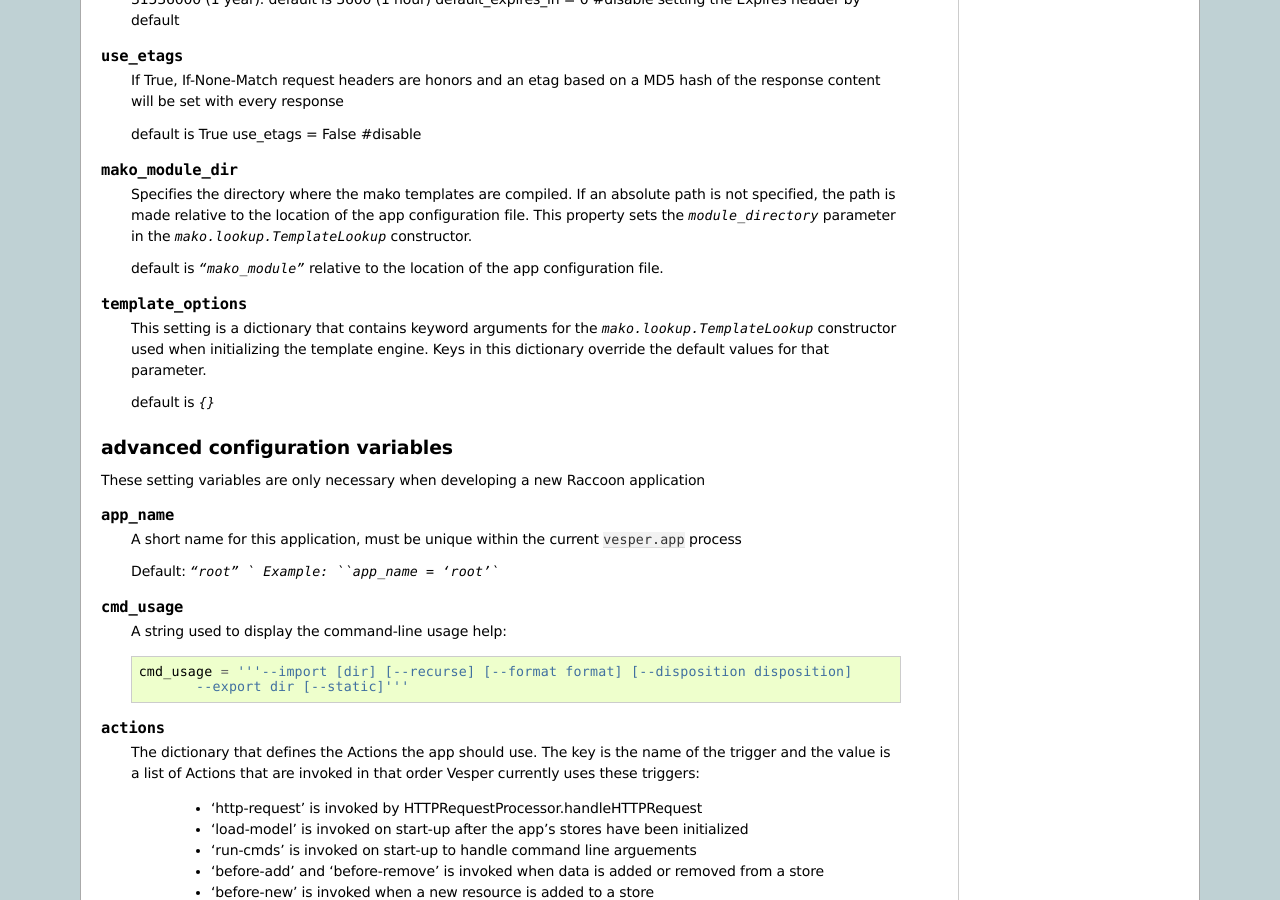
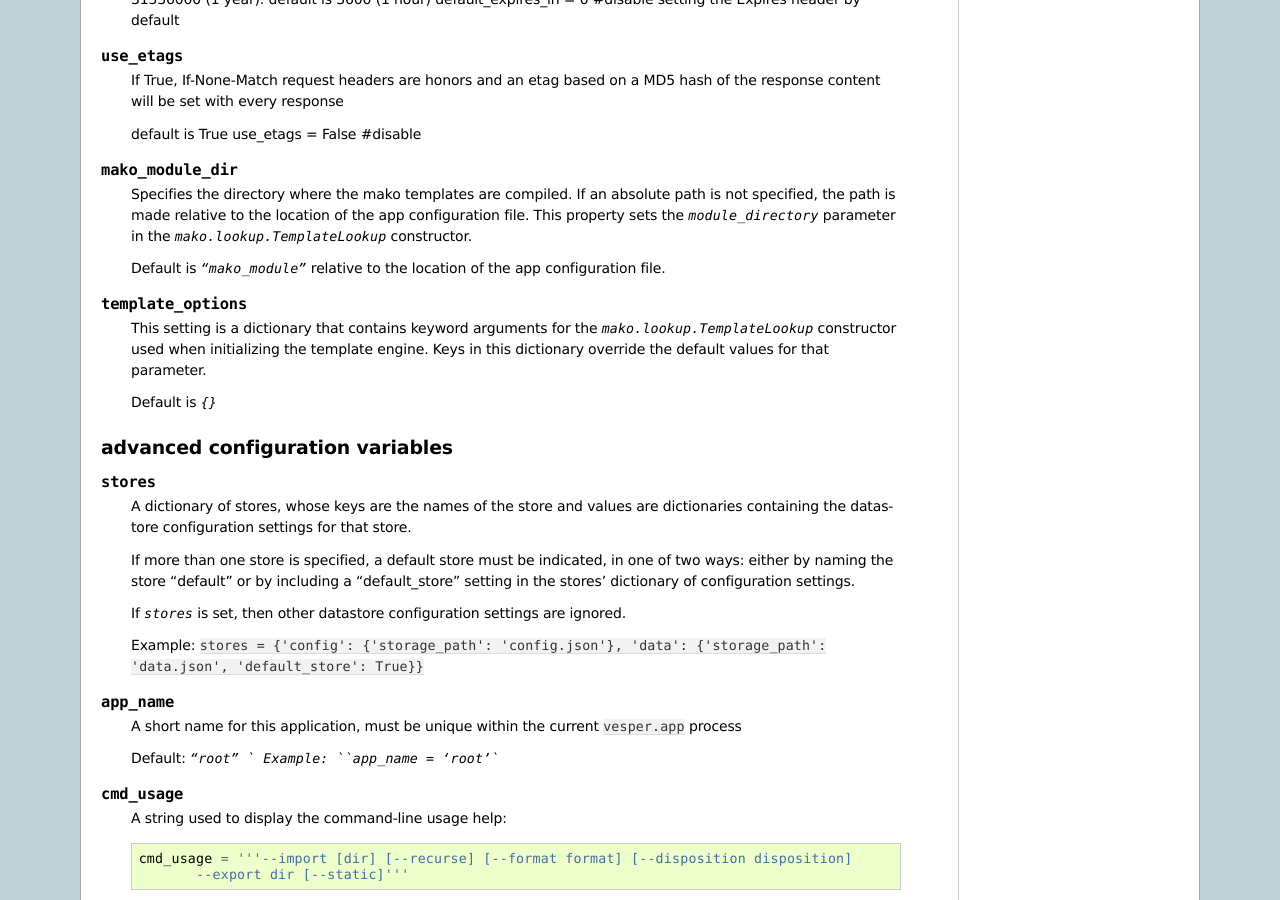
Before and after one commit to onecommons/vesper, a Sphinx documentation site: the page built from doc/source/configvars.rst, in a window 1280 px wide and 900 px high, scrolled down 3505 px. Built offline with Sphinx 7.4.7, drawn with Linux system fonts in a browser that asks for light colours.

Commit message:
document new 'stores' config settings

```diff
--- a/doc/source/configvars.rst
+++ b/doc/source/configvars.rst
@@ -244,7 +244,7 @@
     configuration file. This property sets the `module_directory` parameter
     in the `mako.lookup.TemplateLookup` constructor.
 
-    default is `"mako_module"` relative to the location of the app configuration file.
+    Default is `"mako_module"` relative to the location of the app configuration file.
 
 .. confval:: template_options
 
@@ -252,12 +252,23 @@
   `mako.lookup.TemplateLookup` constructor used when initializing the template engine.
   Keys in this dictionary override the default values for that parameter.
 
-  default is `{}`
+  Default is `{}`
 
 advanced configuration variables
 ================================
 
-These setting variables are only necessary when developing a new Raccoon application
+.. confval:: stores
+
+  A dictionary of stores, whose keys are the names of the store and values are dictionaries
+  containing the datastore configuration settings for that store.
+
+  If more than one store is specified, a default store must be indicated, in one of two ways:
+  either by naming the store "default" or by including a "default_store" setting in the stores'
+  dictionary of configuration settings.
+
+  If `stores` is set, then other datastore configuration settings are ignored.
+
+  Example: ``stores = {'config': {'storage_path': 'config.json'}, 'data': {'storage_path': 'data.json', 'default_store': True}}``
 
 .. confval:: app_name
 
```
